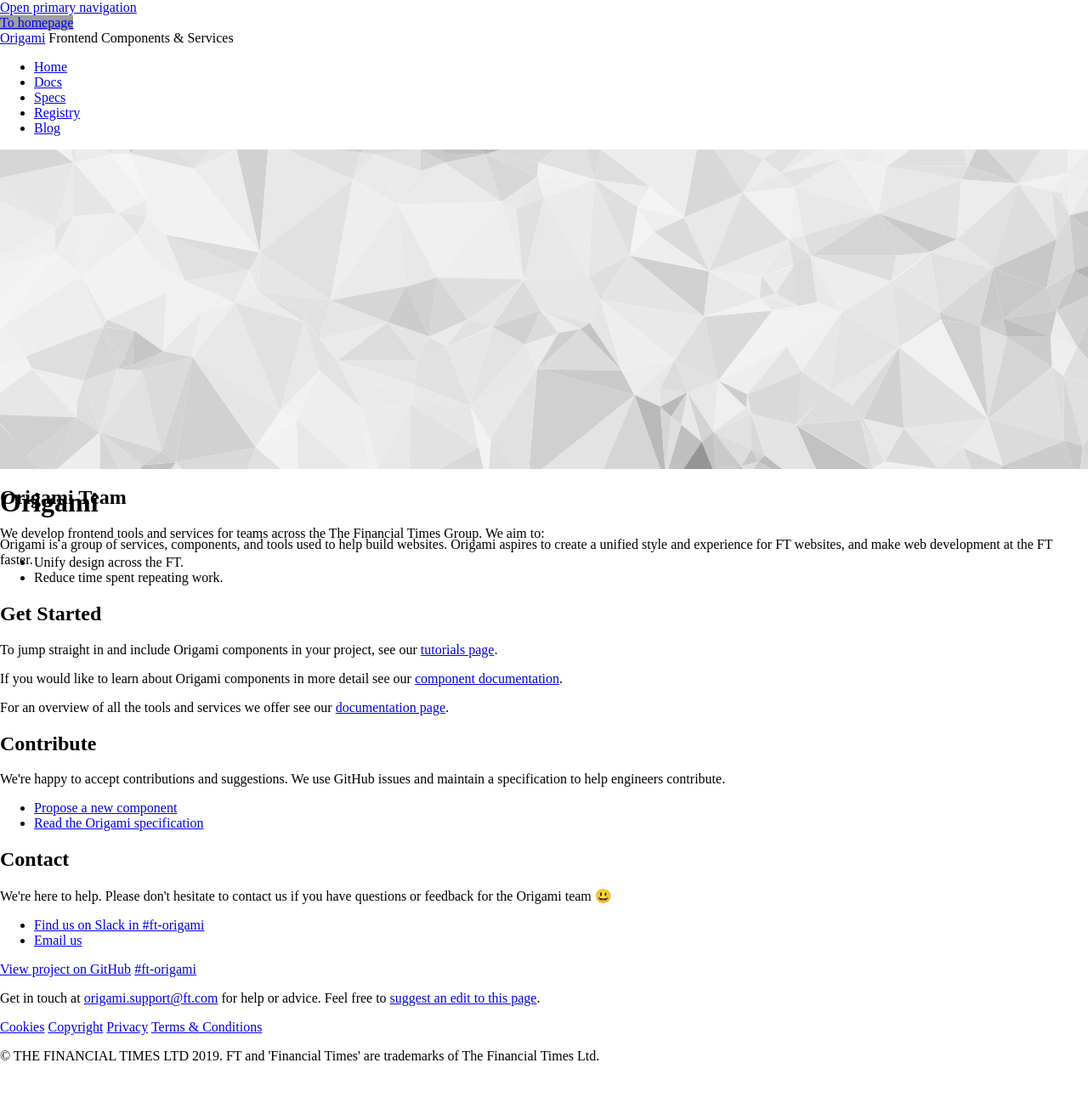
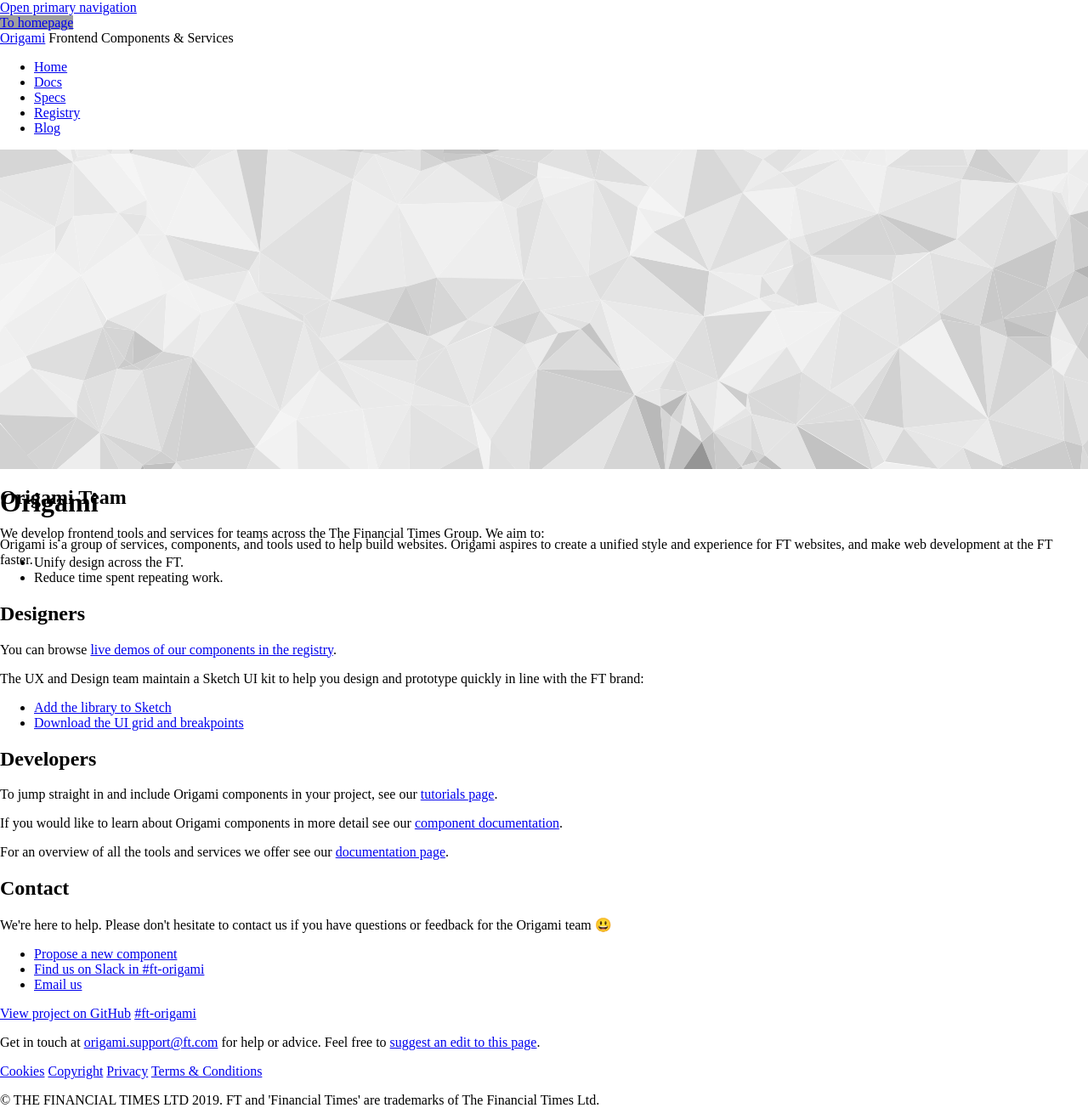
Before and after one commit to Financial-Times/origami-website, a Jekyll site: the page built from pages/home.html, in a window 1280 px wide. Shown: the whole page at 85% size. Built offline with Jekyll 4.4.1, drawn with Linux system fonts in a browser that asks for light colours; a style sheet for code colours, icons or effects is not loaded; before the commit the page ends 1252 px from its top, so only the background shows below that; grey boxes are pictures that could not be loaded.

Commit message:
Add a design section to the home page
This now links out to design resources, and I've condensed the developer
content and moves some into contact.

```diff
--- a/pages/home.html
+++ b/pages/home.html
@@ -36,22 +36,25 @@ nav_order: 1
 		</div>
 
 		<div class="o-layout-item">
-			<h2>Get Started</h2>
+			<h2>Designers</h2>
+			<p>
+				You can browse <a href="https://registry.origami.ft.com/components">live demos of our components in the registry</a>.
+			</p>
+			<p>
+				The UX and Design team maintain a Sketch UI kit to help you
+				design and prototype quickly in line with the FT brand:
+			</p>
+			<ul>
+				<li><a href="https://sketch.cloud/s/4kg5D">Add the library to Sketch</a></li>
+				<li><a href="https://sketch.cloud/s/152ww">Download the UI grid and breakpoints</a></li>
+			</ul>
+		</div>
+
+		<div class="o-layout-item">
+			<h2>Developers</h2>
 			<p>To jump straight in and include Origami components in your project, see our <a href="/docs/tutorials/">tutorials page</a>.</p>
 			<p>If you would like to learn about Origami components in more detail see our <a href="/docs/components/">component documentation</a>.</p>
 			<p>For an overview of all the tools and services we offer see our <a href="/docs/">documentation page</a>.</p>
-		</div>
-
-		<div class="o-layout-item">
-			<h2>Contribute</h2>
-			<p>
-				We're happy to accept contributions and suggestions. We use GitHub issues and maintain a specification to
-				help engineers contribute.
-			</p>
-			<ul>
-				<li><a href="https://github.com/Financial-Times/origami-proposals#readme">Propose a new component</a></li>
-				<li><a href="/spec/">Read the Origami specification</a></li>
-			</ul>
 		</div>
 
 		<div class="o-layout-item">
```
Also changed, not shown: other parts of pages/home.html (+1 -0 lines).
